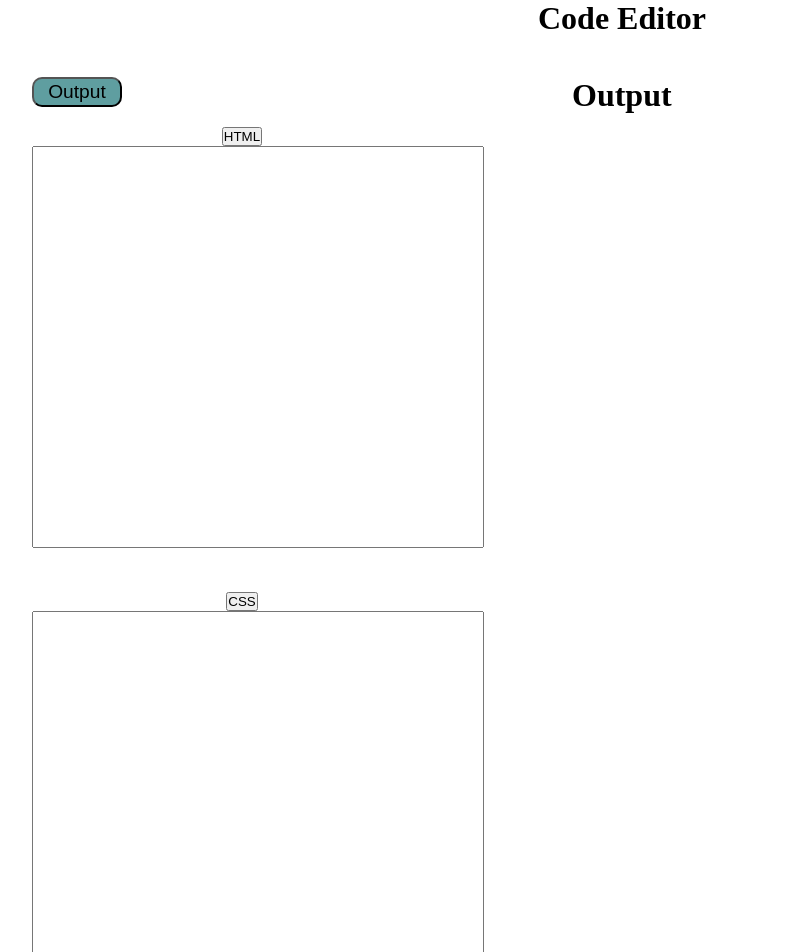
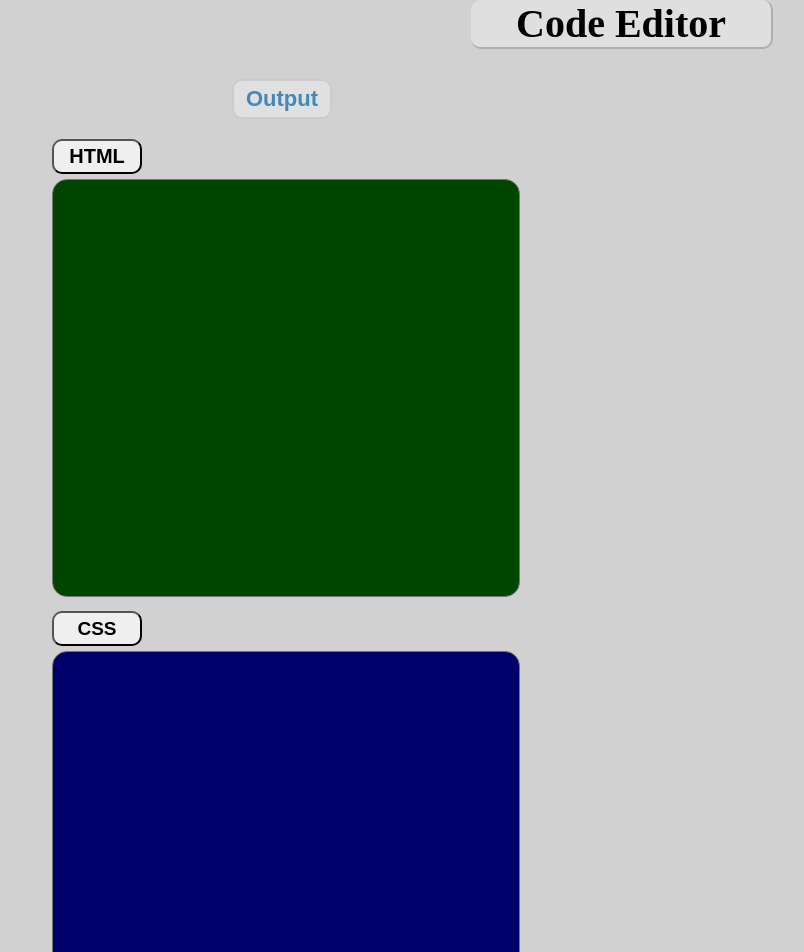
Before and after one commit to Kuhite/Code-Editor, a React (Create React App) app: page / in a window 1280 px wide. Shown: the top 952 px of the page, without its empty margins (18-822 px from the left). Built offline with nearby package versions, Linux system fonts and the light colour scheme.

Commit message:
Input CSS done

```diff
--- a/src/App.css
+++ b/src/App.css
@@ -1,67 +1,135 @@
 *{
     margin:0;
     padding:0;
+}
+
+body{
+    background-color: rgb(209, 209, 209);
+}
+
+.heading{
+    background-color: rgb(223, 223, 223);
+    text-align: center;
+    font-size: 20px;
+    width:300px;
+    margin: 0 auto;
+    border-bottom: 2px solid rgb(173, 173, 173);
+    border-right: 2px solid rgb(173, 173, 173);
+    border-radius: 10px;
+}
+
+.io{
+    margin-top: 20px;
+    margin-left: 60px;
 
 }
 
-body{
-    background-color: rgb(255, 255, 255);
+.input{
+    float: left;
+    width:500px;
 }
 
-.main{
-    text-align: center;
+form{
+    padding:auto;
 }
 
-.input{
-    width: 450px;
-
-    text-align: center;
-    float: left;
-    margin-left: 50px;
-    margin-top: 40px;
-}
-form{
-    display: flex;
-    flex-direction: column;
-    text-align: center;
-}
-#html, #css, #js {
-    margin-bottom: 20px;
-    margin-top:20px;
-    margin-right: 30px;
-    float:left;
-
-
+.outputButton{
+   position: relative;
+   left:180px;
+   margin:10px;
+   width:100px;
+   height:40px;
+   border-radius:10px;
+   font-size:22px;
+   font-weight: bold;
+   background-color: rgb(224, 224, 224);
+   color:rgb(67, 137, 184);
+   border: 2px solid rgb(204, 204, 204)
 }
 
+.outputButton:hover{
+    background-color: rgb(105, 184, 236);
+    color:white;
+    transition: .2s;
+}
+
+#html, #css, #js{
+    margin-top:10px;
+    margin-left:10px;
+}
+
+#html button{
+    width:90px;
+    height:35px;
+    margin-bottom: 5px;
+    font-size: 20px;
+    border-radius: 10px;
+    font-weight: bold;
+}
+
+#html button:hover{
+    background-color: rgb(255, 255, 255);
+    color:rgb(0, 102, 0);
+    transition: .2s;
+}
+
+#css button{
+    font-weight: bold;
+    width:90px;
+    height:35px;
+    margin-bottom: 5px;
+    font-size: 19px;
+    border-radius: 10px;
+}
+
+#css button:hover{
+    background-color: rgb(255, 255, 255);
+    color:rgb(50, 46, 107);
+    transition: .2s;
+}
+
+#js button{
+    font-weight: bold;
+    width:90px;
+    height:35px;
+    margin-bottom: 5px;
+    font-size: 19px;
+    border-radius: 10px;
+}
+
+#js button:hover{
+    background-color: rgb(255, 255, 255);
+    color:rgb(116, 0, 0);
+    transition: .2s;
+}
+
+#html textarea{
+    background-color: rgb(0, 70, 0);
+    color:white;
+}
+
+#css textarea{
+    background-color: rgb(0, 0, 109);
+    color:white;
+}
+
+#js textarea{
+    background-color: rgb(122, 0, 0);
+    color:white;
+}
 
 textarea{
     resize: none;
     width:450px;
     height:400px;
-}
-
-.outputButton{
-    width: 90px;
-    height:30px;
-    font-size: 1.2rem;
-    border-radius: 10px;
-    background-color: cadetblue;
-
+    font-size: 18px;
+    border-radius: 15px;
+    padding:8px;
 }
 
 .output{
     float:right;
-    margin-right:50px;
-    margin-top: 40px;
-    width:50vw;
-
+    margin-right: 100px;
+    background-color: red;
+    width:650px;
 }
-
-iframe{
-    margin-top: 25px;
-    width:50vw;
-    position: relative;
-    border:none;
-
-}
--- a/src/App.js
+++ b/src/App.js
@@ -3,11 +3,9 @@ import './App.css';
 import Output from './components/output';
 function App() {
 return <div >
-    <div className="main"><h1>Code Editor</h1></div>
-    <Output />
-
-
-</div>
+        <div className="heading"><h1>Code Editor</h1></div>
+        <Output />
+    </div>
 }
 
 export default App;
--- a/src/components/output.js
+++ b/src/components/output.js
@@ -1,4 +1,4 @@
-import {useRef, useState} from 'react';
+import {useRef} from 'react';
 
 
 const Output = () => {
@@ -37,25 +37,26 @@ const Output = () => {
 
 
     return(
-        <div>
+        <div className='io'>
             <div className ="input">
                 <form onSubmit={DisplayOutput}>
                 <button type="submit" className="outputButton">Output</button>
+
                 <div id = "html" >
                     <button>HTML</button><br/>
                     <textarea ref={htmlContainer}></textarea>
                 </div>
+
                 <div id = "css" >
                     <button>CSS</button><br/>
                     <textarea ref={cssContainer}></textarea>
                 </div>
+
                 <div id = "js">
                     <button>JS</button><br/>
                     <textarea ref={jsContainer}></textarea>
                 </div>
-                <div >
 
-                </div>
                 </form>
             </div>
 
@@ -63,7 +64,7 @@ const Output = () => {
                 <h1>Output</h1>
                 <a><iframe  id ="iframe" title="Output"></iframe></a>
                 <div id="FinalOutput"></div>
-                </div>
+            </div>
 
         </div>
     )
```
